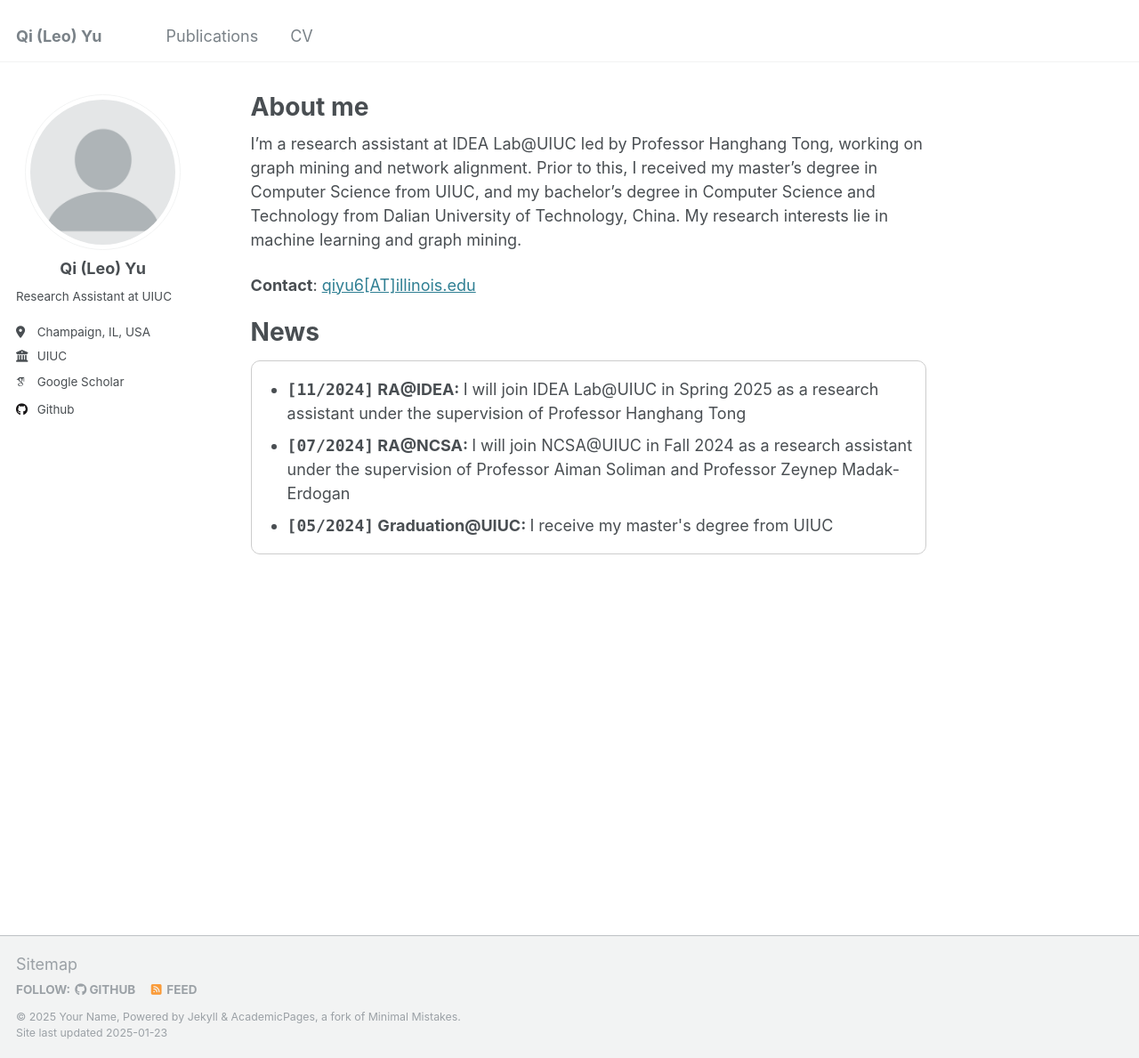
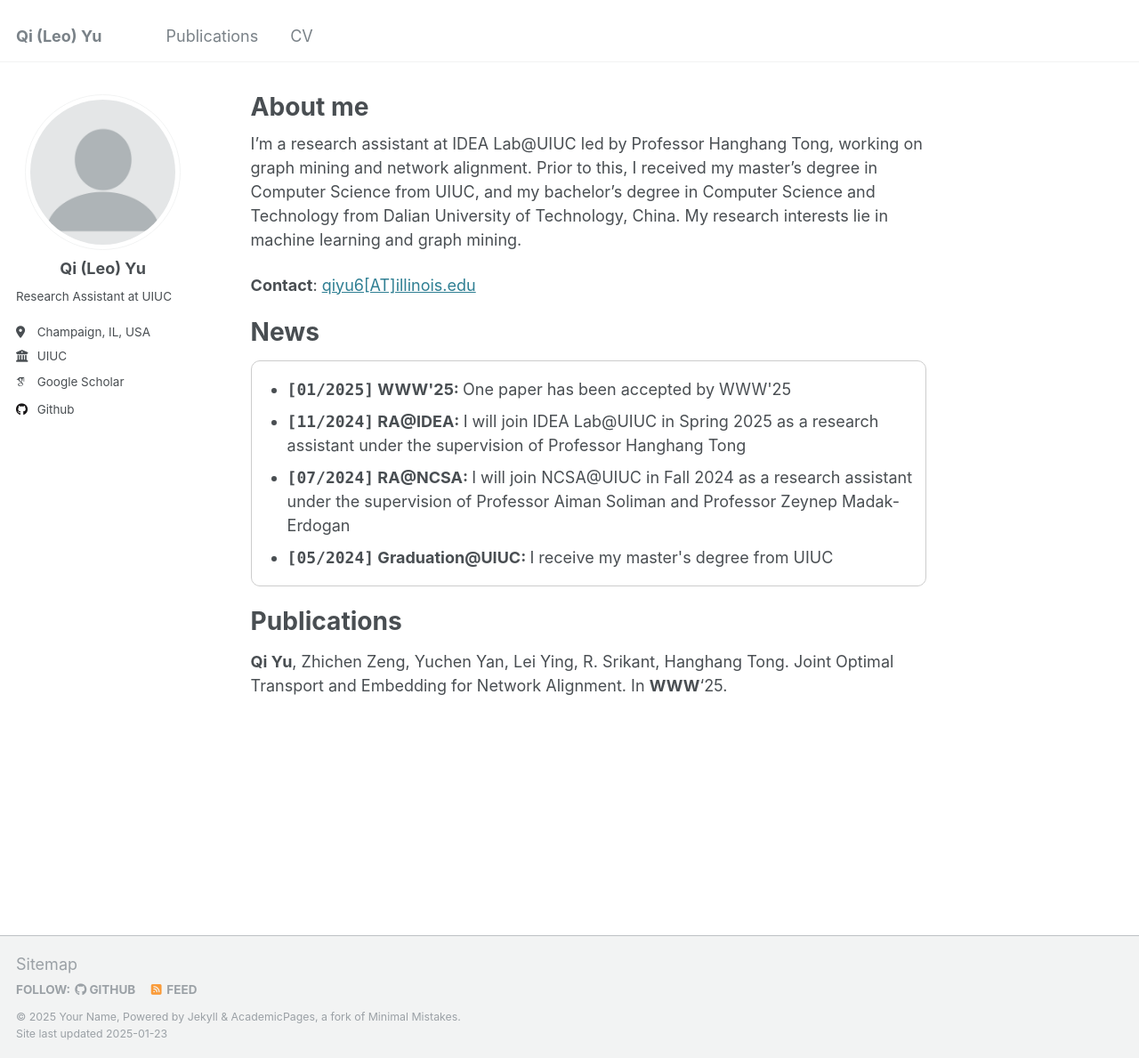
Before and after one commit to yq-leo/yq-leo.github.io, a Jekyll site: the page built from _pages/about.md, in a window 1280 px wide and 1189 px high. Shown: the whole window at 89% size. Built offline with Jekyll 4.4.1, drawn with Linux system fonts in a browser that asks for light colours; some web fonts are replaced.

Commit message:
update www25

```diff
--- a/_pages/about.md
+++ b/_pages/about.md
@@ -24,12 +24,13 @@ News
     }
   </style>
   <ul>
+    <li><strong class='time'>[01/2025]</strong><b> WWW'25: </b> One paper has been accepted by WWW'25</li>
     <li><strong class='time'>[11/2024]</strong><b> RA@IDEA: </b> I will join IDEA Lab@UIUC in Spring 2025 as a research assistant under the supervision of Professor Hanghang Tong</li>
     <li><strong class='time'>[07/2024]</strong><b> RA@NCSA: </b> I will join NCSA@UIUC in Fall 2024 as a research assistant under the supervision of Professor Aiman Soliman and Professor Zeynep Madak-Erdogan</li>
     <li><strong class='time'>[05/2024]</strong><b> Graduation@UIUC: </b>I receive my master's degree from UIUC</li>
   </ul>
 </div>
 
-<!-- Publications
+Publications
 ======
-[In Submission] **Yu, Q.**, Zeng, Z., Yan, Y., Ying, L., Srikant, R., & Tong, H. (2025). Joint Optimal Transport and Embedding for Network Alignment. In submission to **WWW**'25. -->
+**Qi Yu**, Zhichen Zeng, Yuchen Yan, Lei Ying, R. Srikant, Hanghang Tong. Joint Optimal Transport and Embedding for Network Alignment. In **WWW**'25.
```
